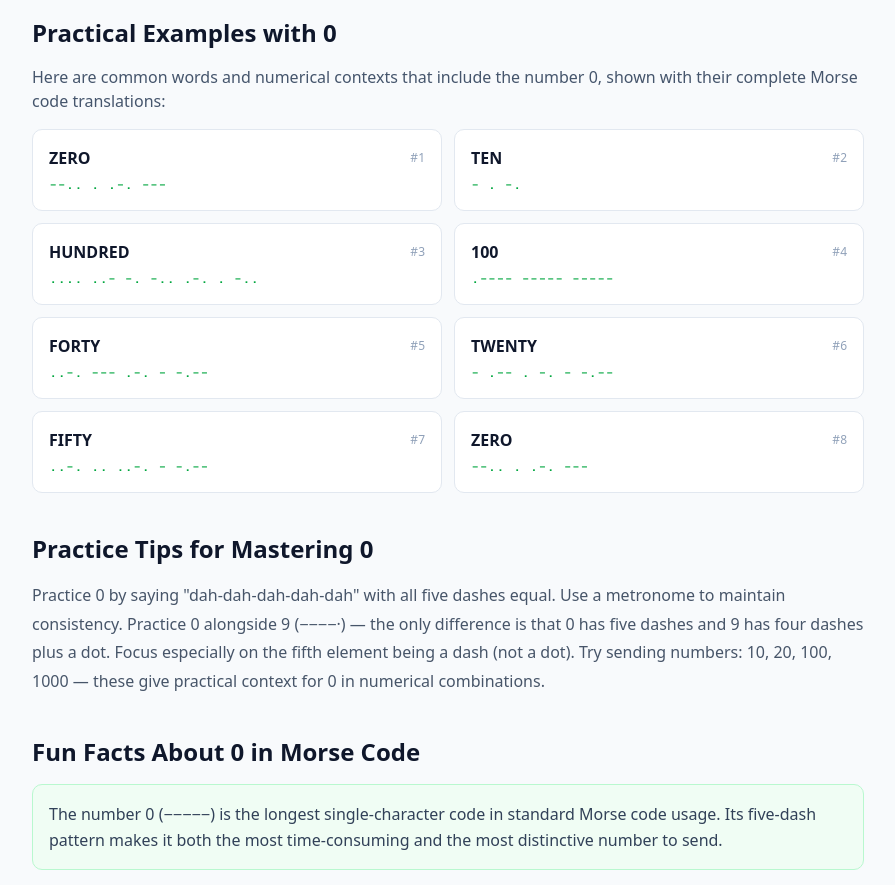
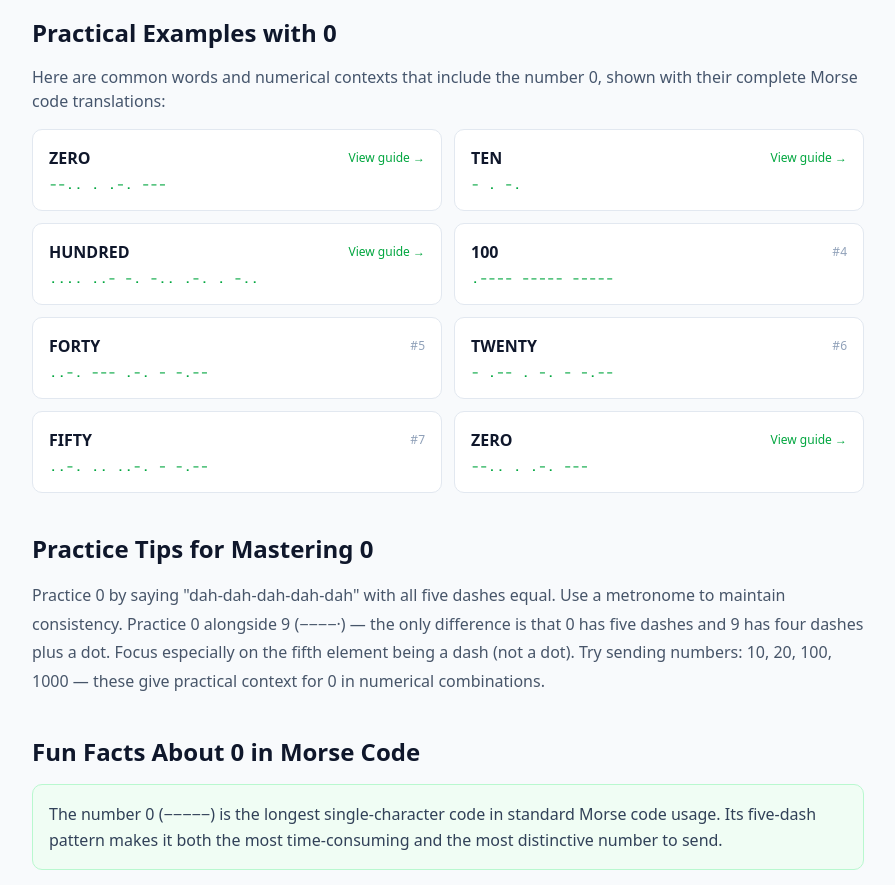
Before and after one commit to muzamil4382-hue/Morse-code-0.2, a Next.js app: page /morse-code-number/0 in a window 1280 px wide. Shown: the part 1860-2745 px from the top of the page, without its empty margins (192-1087 px from the left). Built offline with nearby package versions, Linux system fonts and the light colour scheme.

Commit message:
number pages edit

```diff
--- a/src/app/morse-code-number/[number]/page.tsx
+++ b/src/app/morse-code-number/[number]/page.tsx
@@ -320,25 +320,76 @@ export default async function NumberPage({ params }: PageParams) {
   <h2 className="text-2xl font-bold text-slate-900 mb-4">
     Practical Examples with {char}
   </h2>
+
   <p className="text-slate-600 mb-4">
-              Here are common words and numerical contexts that include the number {char}, shown
-              with their complete Morse code translations:
+    Here are common words and numerical contexts that include the number {char},
+    shown with their complete Morse code translations:
   </p>
+
   <div className="grid grid-cols-1 sm:grid-cols-2 gap-3">
-              {wordExamples.map((word, i) => (
+    {wordExamples.map((word, i) => {
+      const wordLinks: Record<string, string> = {
+        ZERO: "/morse-code-number/0",
+        ONE: "/morse-code-number/1",
+        TWO: "/morse-code-number/2",
+        THREE: "/morse-code-number/3",
+        FOUR: "/morse-code-number/4",
+        FIVE: "/morse-code-number/5",
+        SIX: "/morse-code-number/6",
+        SEVEN: "/morse-code-number/7",
+        EIGHT: "/morse-code-number/8",
+        NINE: "/morse-code-number/9",
+        TEN: "/morse-code-numbers",
+        HUNDRED: "/morse-code-numbers",
+      };
+
+      const href = wordLinks[word.toUpperCase()];
+
+      if (href) {
+        return (
+          <Link
+            key={i}
+            href={href}
+            className="bg-white rounded-lg border border-slate-200 p-4 hover:border-green-400 hover:shadow-sm transition-all"
+          >
+            <div className="flex items-center justify-between mb-1">
+              <span className="font-semibold text-slate-900 hover:text-green-600 transition-colors">
+                {word}
+              </span>
+
+              <span className="text-xs text-green-600">
+                View guide →
+              </span>
+            </div>
+
+            <p className="font-mono text-green-600 text-sm break-all">
+              {textToMorse(word)}
+            </p>
+          </Link>
+        );
+      }
+
+      return (
         <div
           key={i}
           className="bg-white rounded-lg border border-slate-200 p-4 hover:border-green-400 hover:shadow-sm transition-all"
         >
           <div className="flex items-center justify-between mb-1">
-                    <span className="font-semibold text-slate-900">{word}</span>
-                    <span className="text-xs text-slate-400">#{i + 1}</span>
+            <span className="font-semibold text-slate-900">
+              {word}
+            </span>
+
+            <span className="text-xs text-slate-400">
+              #{i + 1}
+            </span>
           </div>
+
           <p className="font-mono text-green-600 text-sm break-all">
             {textToMorse(word)}
           </p>
         </div>
-              ))}
+      );
+    })}
   </div>
 </section>
 
@@ -476,31 +527,62 @@ export default async function NumberPage({ params }: PageParams) {
             </div>
           </section>
 
-          {/* Internal links */}
+          {/* Related Learning Resources */}
 <div className="grid grid-cols-1 sm:grid-cols-2 lg:grid-cols-4 gap-3">
   <Link
     href="/morse-code-alphabet"
     className="flex items-center gap-2 p-4 bg-green-50 border border-green-200 rounded-lg text-green-700 font-medium hover:bg-green-100 transition-colors"
   >
-              📋 Alphabet Chart
+    📋 Morse Code Alphabet
   </Link>
+
   <Link
     href="/"
     className="flex items-center gap-2 p-4 bg-green-50 border border-green-200 rounded-lg text-green-700 font-medium hover:bg-green-100 transition-colors"
   >
-              🔤 Translator
+    🔤 Morse Code Translator
   </Link>
+
   <Link
     href="/morse-code-numbers"
     className="flex items-center gap-2 p-4 bg-green-50 border border-green-200 rounded-lg text-green-700 font-medium hover:bg-green-100 transition-colors"
   >
-              🔢 All Numbers
+    🔢 All Morse Code Numbers
   </Link>
+
   <Link
     href="/learn-morse-code"
     className="flex items-center gap-2 p-4 bg-green-50 border border-green-200 rounded-lg text-green-700 font-medium hover:bg-green-100 transition-colors"
   >
     📖 Learn Morse Code
+  </Link>
+
+  <Link
+    href="/morse-code-timing"
+    className="flex items-center gap-2 p-4 bg-green-50 border border-green-200 rounded-lg text-green-700 font-medium hover:bg-green-100 transition-colors"
+  >
+    ⏱️ Morse Code Timing
+  </Link>
+
+  <Link
+    href="/morse-code-sounds"
+    className="flex items-center gap-2 p-4 bg-green-50 border border-green-200 rounded-lg text-green-700 font-medium hover:bg-green-100 transition-colors"
+  >
+    🔊 Morse Code Sounds
+  </Link>
+
+  <Link
+    href="/morse-code-quiz"
+    className="flex items-center gap-2 p-4 bg-green-50 border border-green-200 rounded-lg text-green-700 font-medium hover:bg-green-100 transition-colors"
+  >
+    🧠 Morse Code Quiz
+  </Link>
+
+  <Link
+    href="/morse-code-decoder"
+    className="flex items-center gap-2 p-4 bg-green-50 border border-green-200 rounded-lg text-green-700 font-medium hover:bg-green-100 transition-colors"
+  >
+    🔎 Morse Code Decoder
   </Link>
 </div>
         </div>
```
Lines whose indentation alone changed are shown as unchanged.
